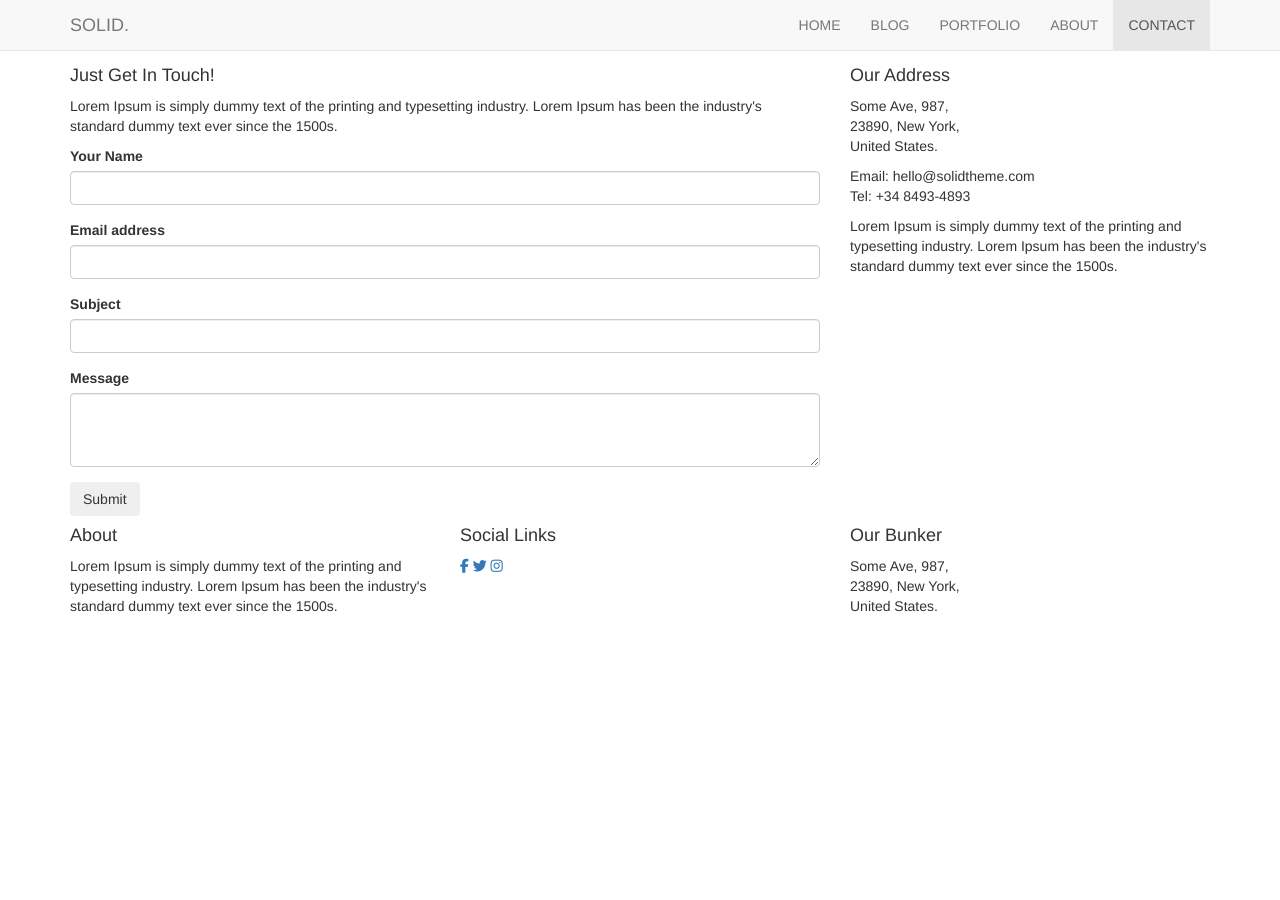
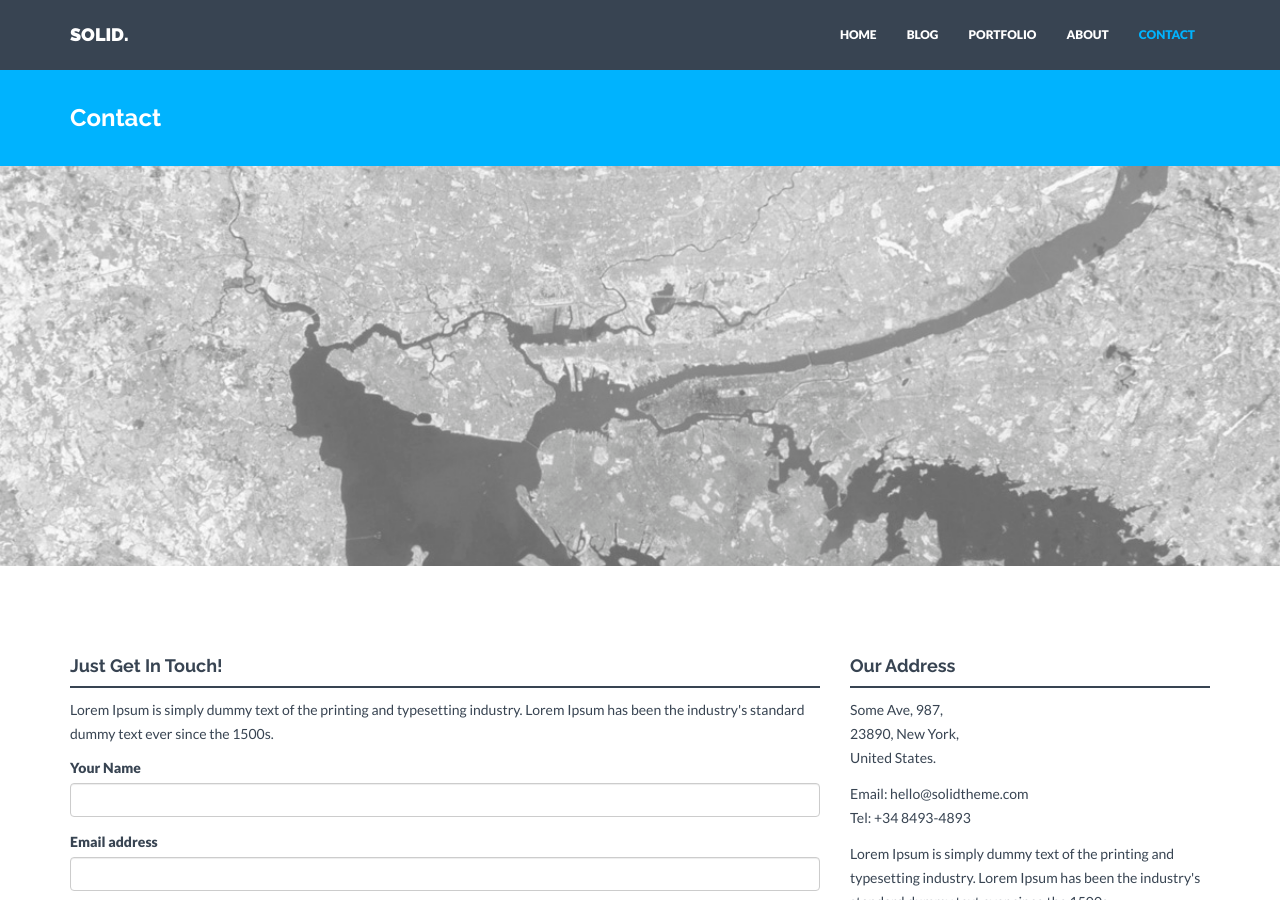
Before and after one commit to elishadamu97/scott, a Jekyll site: the page built from contact.html, in a window 1280 px wide and 900 px high. Built offline with Jekyll 4.4.1, drawn with Linux system fonts in a browser that asks for light colours; nearby versions of some CDN libraries; library files that are not in the unit come from our copies.

Commit message:
intial commit

```diff
--- a/_config.yml
+++ b/_config.yml
@@ -5,7 +5,7 @@ title: SOLID.
 description: "Write an awesome description for your new site here. You can edit this line in _config.yml. It will appear in your document head meta (for Google search results) and in your feed.xml site description."
 analytics: #Google analytics code in the format XX-nnnnnnnn-n
 baseurl: "" #important: start with /
-url: ""
+url: "https://elishadamu97.github.io/scott/"
 
 # Build settings
 markdown: kramdown
--- a/_includes/head.html
+++ b/_includes/head.html
@@ -12,7 +12,7 @@
     <link href="{{ "./assets/css/bootstrap.css" | prepend: site.baseurl }}" rel="stylesheet">
 
     <!-- Custom styles for this template -->
-    <link href="{{ "./assets/css/main.css" | prepend: site.baseurl }}" rel="stylesheet">
+    <link href="/assets/css/main.css" rel="stylesheet">
     <link href="{{ "./assets/css/font-awesome.min.css" | prepend: site.baseurl }}" rel="stylesheet">
 
     <!-- Custom CSS -->
--- a/contact.html
+++ b/contact.html
@@ -1,7 +1,7 @@
 ---
 layout: contact
 title: Contact
-permalink: /contact/
+permalink: contact/
 ---
 
 <div id="contactwrap"></div>
```
